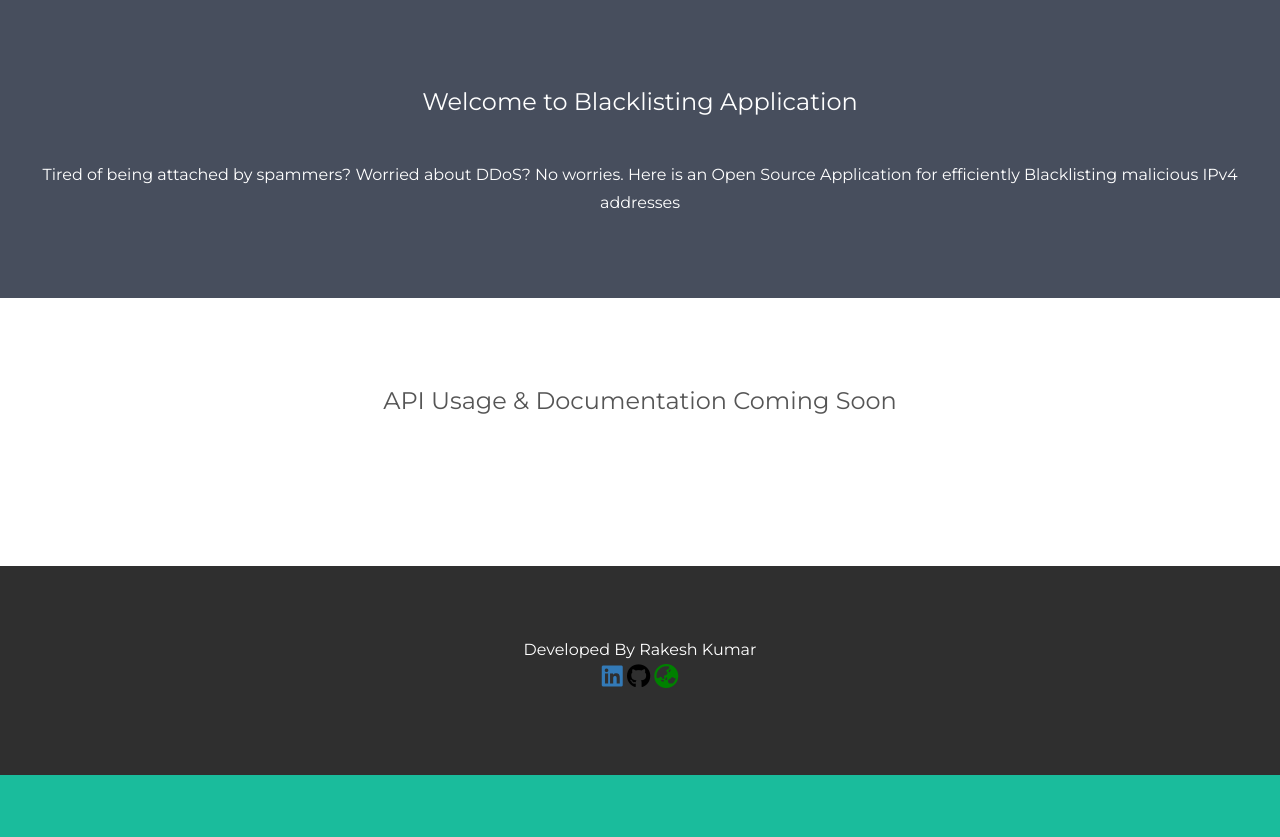
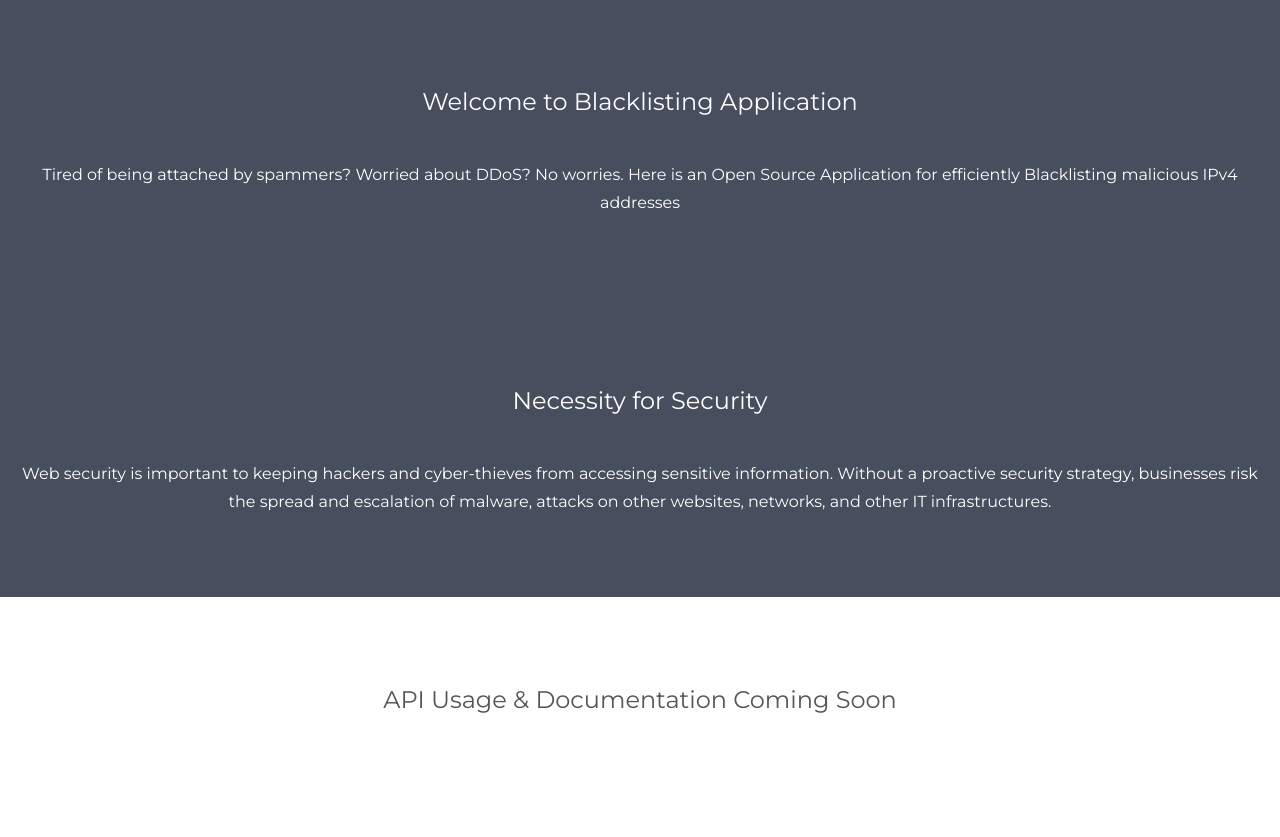
Before and after one commit to rakesht2499/Blacklisting, a Python web app: template blacklisting/templates/index.html in a window 1280 px wide. Shown: the part 526-1363 px from the top of the page. Before the commit the page ends 1301 px from the top, so only its background shows below. Run offline with Jinja, Linux system fonts and the light colour scheme; the template is opened without the code that fills it, so the values that code supplies are empty; some libraries are stand-ins or nearby versions.

Commit message:
Added section for Necessity for Security

```diff
--- a/blacklisting/templates/index.html
+++ b/blacklisting/templates/index.html
@@ -75,6 +75,13 @@
   Here is an Open Source Application for efficiently Blacklisting malicious IPv4 addresses</p>
 </div>
 
+<div class="container-fluid bg-2 text-center">
+  <h3 class="margin">Necessity for Security</h3>
+  <p>Web security is important to keeping hackers and cyber-thieves from accessing sensitive information.
+    Without a proactive security strategy, businesses risk the spread and escalation of malware, attacks on other websites,
+    networks, and other IT infrastructures.</p>
+</div>
+
 <div class="container-fluid bg-3 text-center">
   <h3 class="margin">API Usage & Documentation Coming Soon</h3><br>
 </div>
```
